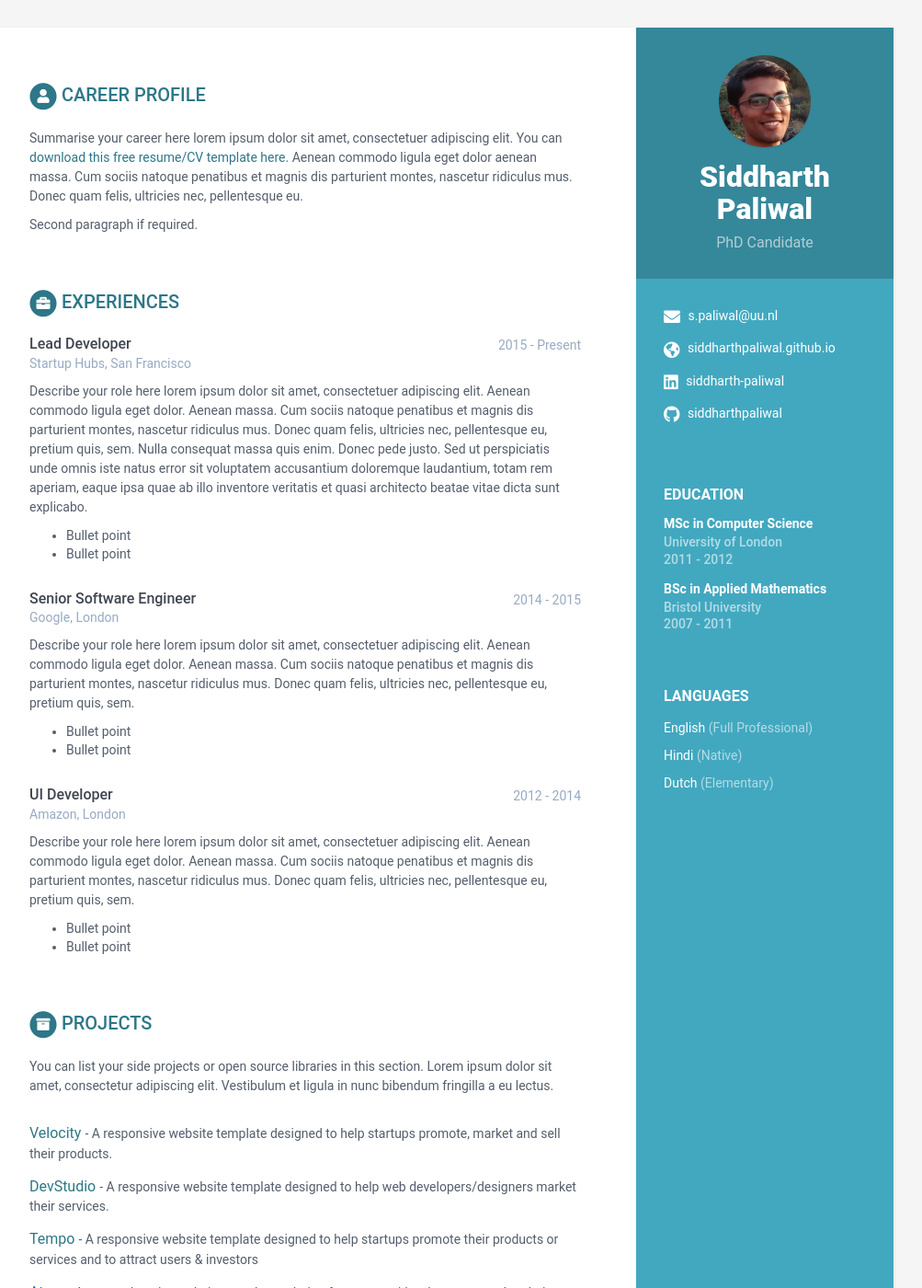
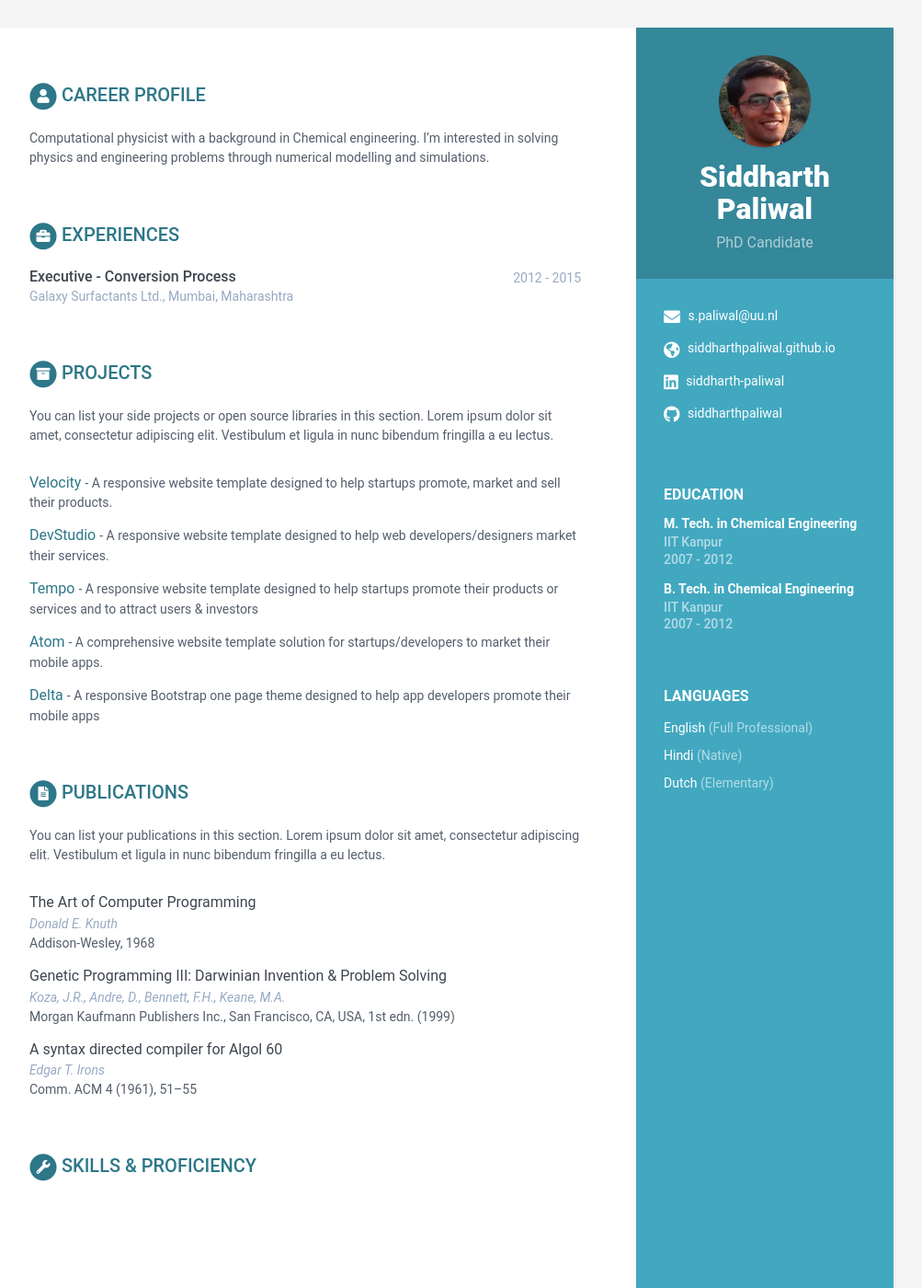
Before and after one commit to siddharthpaliwal/siddharthpaliwal.github.io, a Jekyll site: the page built from index.html, in a window 1280 px wide and 1400 px high. Shown: the whole window at 92% size, without its empty margins (168-1171 px from the left). Built offline with Jekyll 4.4.1, drawn with Linux system fonts in a browser that asks for light colours; some of the changed text lies outside the part shown.

Commit message:
some updates

```diff
--- a/_data/data.yml
+++ b/_data/data.yml
@@ -47,84 +47,32 @@ sidebar:
 career-profile:
     title: Career Profile
     summary: |
-      Summarise your career here lorem ipsum dolor sit amet, consectetuer
-      adipiscing elit. You can [download this free resume/CV template here]().
-      Aenean commodo ligula eget dolor aenean massa. Cum sociis natoque
-      penatibus et magnis dis parturient montes, nascetur ridiculus mus.
-      Donec quam felis, ultricies nec, pellentesque eu.
-
-      Second paragraph if required.
+        Computational physicist with a background in Chemical engineering.
+        I'm interested in solving physics and engineering problems through numerical modelling and simulations.
 
 education:
-    - degree: MSc in Computer Science
-      university: University of London
-      time: 2011 - 2012
+    - degree: M. Tech. in Chemical Engineering
+      university: IIT Kanpur
+      time: 2007 - 2012
       details: |
-        Describe your study here lorem ipsum dolor sit amet, consectetuer
-        adipiscing elit. Aenean commodo ligula eget dolor. Aenean massa. Cum
-        sociis natoque penatibus et magnis dis parturient montes, nascetur
-        ridiculus mus. Donec quam felis, ultricies nec, pellentesque eu,
-        pretium quis, sem.
+        Master's Thesis on Interfacial Thermodynamics of crystal-melt system using numerical simulations.
+      #    - Bullet point
+      #    - Bullet point
 
-          - Bullet point
-          - Bullet point
-
-    - degree: BSc in Applied Mathematics
-      university: Bristol University
-      time: 2007 - 2011
-      details: |
-        Describe your study here lorem ipsum dolor sit amet, consectetuer
-        adipiscing elit. Aenean commodo ligula eget dolor. Aenean massa. Cum
-        sociis natoque penatibus et magnis dis parturient montes, nascetur
-        ridiculus mus. Donec quam felis, ultricies nec, pellentesque eu,
-        pretium quis, sem.
-
-          - Bullet point
-          - Bullet point
+    - degree: B. Tech. in Chemical Engineering
+      university: IIT Kanpur
+      time: 2007 - 2012
+      #details: |
+      #    - Bullet point
+      #    - Bullet point
 
 experiences:
-    - role: Lead Developer
-      time: 2015 - Present
-      company: Startup Hubs, San Francisco
+    - role: Executive - Conversion Process
+      time: 2012 - 2015
+      company: Galaxy Surfactants Ltd., Mumbai, Maharashtra
       details: |
-        Describe your role here lorem ipsum dolor sit amet, consectetuer
-        adipiscing elit. Aenean commodo ligula eget dolor. Aenean massa.
-        Cum sociis natoque penatibus et magnis dis parturient montes,
-        nascetur ridiculus mus. Donec quam felis, ultricies nec,
-        pellentesque eu, pretium quis, sem. Nulla consequat massa quis
-        enim. Donec pede justo. Sed ut perspiciatis unde omnis iste natus
-        error sit voluptatem accusantium doloremque laudantium, totam rem
-        aperiam, eaque ipsa quae ab illo inventore veritatis et quasi
-        architecto beatae vitae dicta sunt explicabo.
 
-          - Bullet point
-          - Bullet point
 
-    - role: Senior Software Engineer
-      time: 2014 - 2015
-      company: Google, London
-      details: |
-        Describe your role here lorem ipsum dolor sit amet, consectetuer
-        adipiscing elit. Aenean commodo ligula eget dolor. Aenean massa.
-        Cum sociis natoque penatibus et magnis dis parturient montes,
-        nascetur ridiculus mus. Donec quam felis, ultricies nec,
-        pellentesque eu, pretium quis, sem.
-
-          - Bullet point
-          - Bullet point
-
-    - role: UI Developer
-      time: 2012 - 2014
-      company: Amazon, London
-      details: |
-        Describe your role here lorem ipsum dolor sit amet, consectetuer
-        adipiscing elit. Aenean commodo ligula eget dolor. Aenean massa.
-        Cum sociis natoque penatibus et magnis dis parturient montes,
-        nascetur ridiculus mus. Donec quam felis, ultricies nec,
-        pellentesque eu, pretium quis, sem.
-
-          - Bullet point
-          - Bullet point
 
 projects:
     title: Projects
@@ -176,25 +124,12 @@ publications:
 
 skills:
     title: Skills &amp; Proficiency
-
-    toolset:
-      - name: Python & Django
-        level: 98%
-
-      - name: Javascript & jQuery
-        level: 98%
-
-      - name: Angular
-        level: 98%
-
-      - name: HTML5 & CSS
-        level: 95%
-
-      - name: Ruby on Rails
-        level: 85%
-
-      - name: Sketch & Photoshop
-        level: 60%
-
+#
+#    toolset:
+#      - name: Python & Django
+#        level: 98%
+#
+#      - name: Javascript & jQuery
+#        level: 98%
 footer: >
     Designed with <i class="fas fa-heart"></i> by <a href="http://themes.3rdwavemedia.com" target="_blank" rel="nofollow">Xiaoying Riley</a>
```
